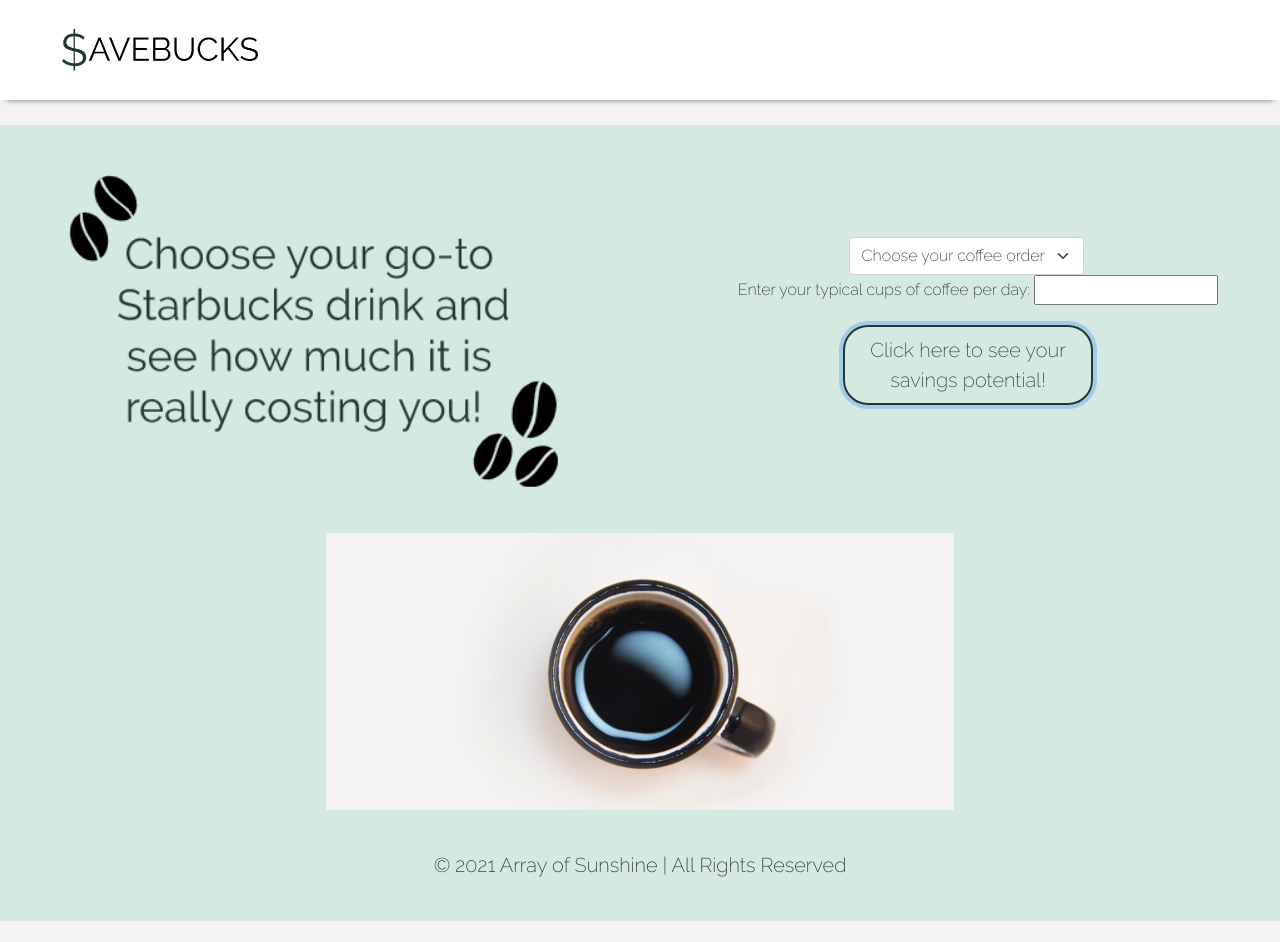
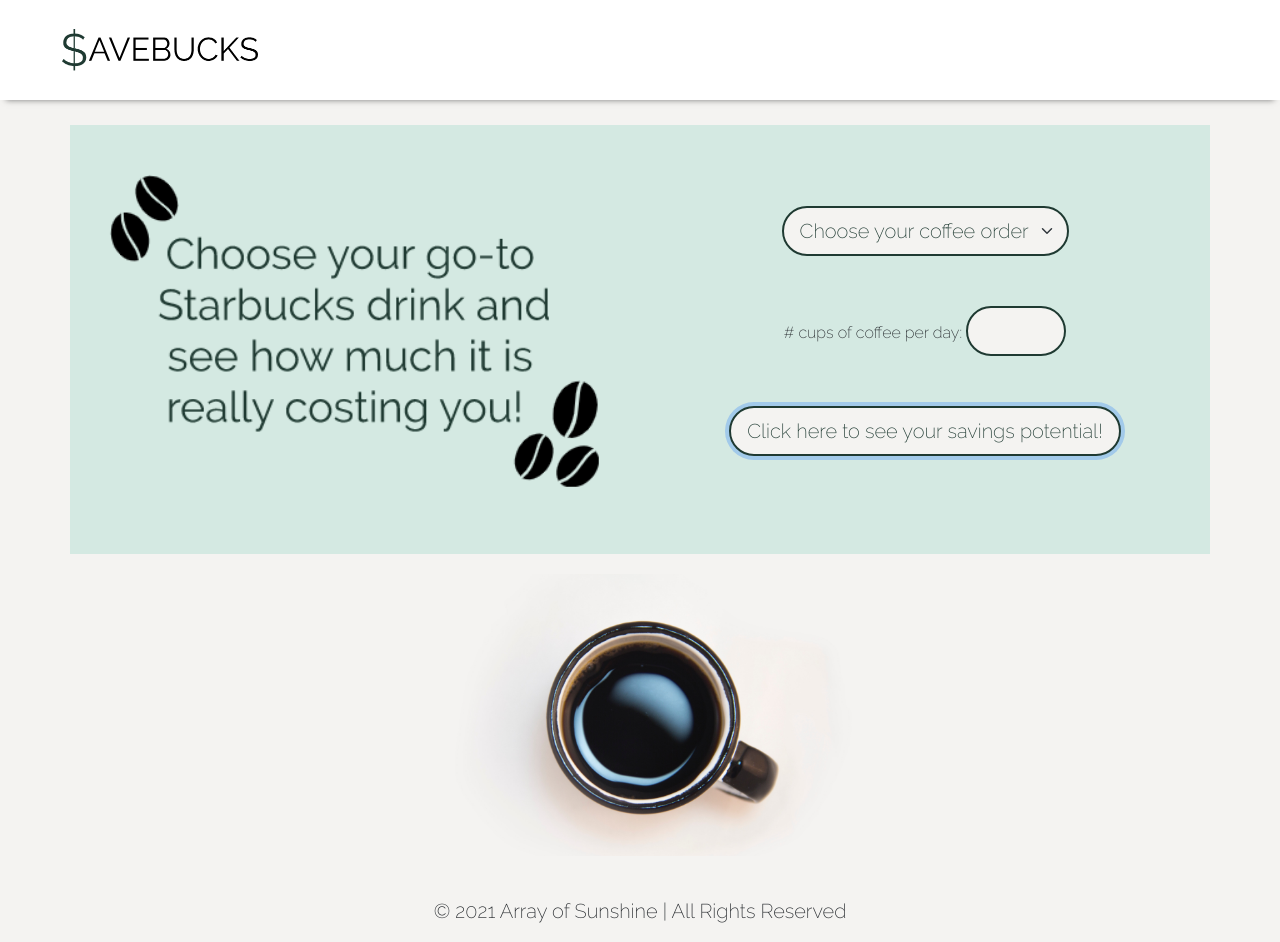
Before and after one commit to francestang221/SaveBucks, a plain HTML site: page index.html in a window 1280 px wide. Both pictures are taken after a click on the button "Click here to see your savings potential!". Before the commit the page ends 921 px from the top, so only its background shows below. Drawn offline with nearby package versions, Linux system fonts and the light colour scheme; no server answers.

Commit message:
updated formatting, added gif

```diff
--- a/index.html
+++ b/index.html
@@ -4,89 +4,70 @@
       <meta charset="UTF-8">
       <meta http-equiv="X-UA-Compatible" content="IE=edge">
       <meta name="viewport" content="width=device-width, initial-scale=1.0">
-
       <!-- Bootstrap CSS -->
       <link href="https://cdn.jsdelivr.net/npm/bootstrap@5.0.0-beta3/dist/css/bootstrap.min.css" rel="stylesheet" integrity="sha384-eOJMYsd53ii+scO/bJGFsiCZc+5NDVN2yr8+0RDqr0Ql0h+rP48ckxlpbzKgwra6" crossorigin="anonymous">
-
       <!-- Raleway Font -->
       <link rel="preconnect" href="https://fonts.gstatic.com">
       <link href="https://fonts.googleapis.com/css2?family=Raleway:wght@200&display=swap" rel="stylesheet">
-
       <!-- Our own CSS -->
       <link rel="stylesheet" href="style.css">
-
       <title>$aveBucks</title>
    </head>
-
    <body id="body">
-
       <nav id="header" class="navbar sticky-top fixed-top navbar-light bg-light">
          <a class="navbar-brand" href="#">
          <img id="title" src="Logo.png" alt="SaveBucks">
          </a>
       </nav>
-
-  <div class="main-content" class="container">
-
+      <div class="main-content container">
          <div class="row justify-content-center">
             <div class="col-xl align-self-center">
                <img id="description" src="Prompt.png"  width="500" alt="Choose your go-to Starbucks drink, and see how much it is really costing you!">
             </div>
-
+            <!-- Select coffee choice  -->
             <div class="col-xl align-self-center">
                <div class="row justify-content-center">
-      <div class="col-auto">
-      <div class="btn-group"  class="dropdown">
-        <select class="form-select" id="dropdown-options">
-          <option selected>Choose your coffee order</option>
+                  <div class="col-auto align-self-center">
+                     <div class="btn-group dropdown">
+                        <select class="form-select form-select-lg" id="dropdown-options">
+                           <option selected disabled>Choose your coffee order</option>
                         </select>
                         <div class="dropdown-menu dropdown-menu-right">
                         </div>
                      </div>
                   </div>
-
-
-    <!-- Display the unit price of the selected drink here  -->
                   <div class="row justify-content-center">
-      <div class="col-auto" id="coffee-price">
-    </div>
-
                      <!-- Enter quantity  -->
-    <div class="col-auto">
-      <label for="quantity">Enter your typical cups of coffee per day:</label>
+                     <div class="col-auto align-self-center">
+                        <label for="input-qty" id="label"> # cups of coffee per day:</label>
                         <input type="number" name="coffee-qty" id='input-qty' required>
                      </div>
-
-    <!-- Display the daily cost here -->
                      <div class="row justify-content-center">
-      <div class="col-auto" id="daily-cost">
-    </div>
-
                         <!-- Show me Button -->
                         <div class="col-auto">
-        <button type="button" id="button-enter" class="btn btn-lg btn-outline-*">Click here to see your savings potential!</button>
-      </div>
-    </div>
-
-    <div class="row justify-content-center">
-      <div class="col-auto" id="savings">
-    </div>
-
+                           <button type="button" id="button-enter" class="btn btn-lg btn-block btn-outline-*">Click here to see your savings potential!</button>
                         </div>
                      </div>
                   </div>
-
                </div>
-
+            </div>
+         </div>
+         <div class="row">
+            <div id="results">
+               <!-- Display the unit price of the selected drink here  -->
+               <div id="coffee-price"></div>
+               <!-- Display the daily cost here -->
+               <div id="daily-cost"></div>
+               <div id="savings"></div>
+            </div>
+         </div>
+      </div>
       <img id="coffee-image" src="CoffeeCup.jpg" alt="Coffee cup from above." class="rounded">
-
       <footer>
          <p> &copy; 2021 Array of Sunshine | All Rights Reserved </p>
       </footer>
-
       <!-- JS script -->
       <script src="script.js"></script>
-
       <!-- Bootstrap JS, JQuery, Popper -->
       <script src="https://code.jquery.com/jquery-3.3.1.slim.min.js" integrity="sha384-q8i/X+965DzO0rT7abK41JStQIAqVgRVzpbzo5smXKp4YfRvH+8abtTE1Pi6jizo" crossorigin="anonymous"></script>
       <script src="https://cdnjs.cloudflare.com/ajax/libs/popper.js/1.14.6/umd/popper.min.js" integrity="sha384-wHAiFfRlMFy6i5SRaxvfOCifBUQy1xHdJ/yoi7FRNXMRBu5WHdZYu1hA6ZOblgut" crossorigin="anonymous"></script>
--- a/script.js
+++ b/script.js
@@ -29,9 +29,6 @@
     }
     return total_value.toFixed(2);
 }
-
-
-
 
 // creating elements for outputs
 const coffee_price = document.getElementById('coffee-price');
@@ -87,19 +84,18 @@
                     sb_price = coffees.price;
                     console.log(sb_price);
 
-                    // show the requested drink's price
-                    p1.textContent = 'Your go-to drink is a ' + coffee_name + '. ' + 'YUM! \r\n'
-                    p1.textContent += 'The price of a ' + sb_price + ' is ~$'
+                    // show the requested drink's prices
+                    p1.textContent = 'The price of a grande ' + coffee_name + ' from Starbucks is ~$'
                     p1.textContent += sb_price;
                     p1.textContent += '. '
 
                     // show daily savings
-                    var daily_cost = sb_price * qty;
+                    var daily_cost = (sb_price * qty).toFixed(2);
                     p2.textContent = 'Your coffee habit is costing you $' + daily_cost + ' per day! \r\n'
 
 
                     // add styling to new html content
-                    let newStyle = document.querySelector('#savings');
+                    let newStyle = document.querySelector('#results');
                     newStyle.classList.add("output");
 
                     // show total potential investment
@@ -110,15 +106,17 @@
                     p3.textContent += 'Creamer: $0.03 \r\n'
                     p3.textContent += 'Total= $0.20 per cup \r\n'
                     p3.textContent += '\r\n'
+
                     // calculate the savings per cup
                     const savings_per_cup = (sb_price - 0.20).toFixed(2);
                     p3.textContent += 'Having your coffee at home would save you $' + savings_per_cup + ' per cup! \r\n'
                     const daily_savings = (qty*savings_per_cup).toFixed(2)
-                    p3.textContent += '$' + savings_per_cup + ' per cup X ' + qty + ' cups per day = $' + daily_savings + ' saved per day. \r\n'
+                    p3.textContent += 'At $' + savings_per_cup + ' per cup and ' + qty + ' cups per day, that is $' + daily_savings + ' saved per day! \r\n'
                     p3.textContent += '\r\nIf you instead invested that $' + daily_savings + ' per day:\r\n'
                     var total_val = addCommas(calcTotalValue(55, parseInt(daily_savings)));
                     p3.textContent += 'After 55 years at a 7% return, \r\n'
                     p3.textContent += 'you would have $' + total_val + '!\r\n'
+                    document.getElementById('results').innerHTML += `<img style="margin:20px; width:500px; box-shadow: 0 4px 8px 0 rgba(0, 0, 0, 0.2), 0 6px 20px 0 rgba(0, 0, 0, 0.19);" src="woah.gif" alt="Bill Nye is amazed gif"/>`;
                 }
             });
         })
--- a/style.css
+++ b/style.css
@@ -26,30 +26,46 @@
     padding-top: 20px;
     padding-bottom: 20px;
 }
-x
 
 #dropdown-options {
+    height: 50px;
     max-width: 700px;
-    margin: 20px;
+    margin: 50px;
     align-items:center;
-    margin-right: 0px;
     color: #1f3a32;
     border-style: solid;
     border-width: 2px;
     border-color: #1f3a32;
     border-radius: 25px;
+    background-color: #f4f3f1;
+}
+
+#input-qty {
+    background-color: #f4f3f1;
+    height: 50px;
+    width: 100px;
+    color: #1f3a32;
+    border-style: solid;
+    border-width: 2px;
+    border-color: #1f3a32;
+    border-radius: 25px;
+    text-indent: 10%;
+    font-size: 1.25em;
+    text-align: center;
 }
 
 #button-enter {
-    max-width: 250px;
-    margin: 20px;
-    margin-left: 0px;
+    height: 50px;
+    margin: 50px;
     color: #1f3a32;
     border-style: solid;
     border-width: 2px;
     border-color:  #1f3a32;
     border-radius: 25px;
+    background-color: #f4f3f1;
 }
+
+
 
 #title {
     height: 50%;
@@ -57,14 +73,27 @@
     margin-left: 15%;
 }
 
+#daily-cost {
+    font-size:x-large;
+}
+
+#savings {
+    font-size: large;
+}
+
 .output {
     text-align: center;
     color: #f4f3f1;
     padding: 30px;
     border-radius: 25px;
-    width: fit-content;
     background-color:#1f3a32;
     box-shadow: 0 4px 8px 0 rgba(0, 0, 0, 0.2), 0 6px 20px 0 rgba(0, 0, 0, 0.19);
+    width:fit-content;
+    display: block;
+    margin-left: auto;
+    margin-right: auto;
+    margin-top: 50px;
+    margin-bottom: 50px;
 }
 .navbar{
     box-shadow: 0px 6px 6px -6px rgba(0,0,0,.5);
```
Also changed, not shown: woah.gif (added). Lines whose indentation alone changed are shown as unchanged.
